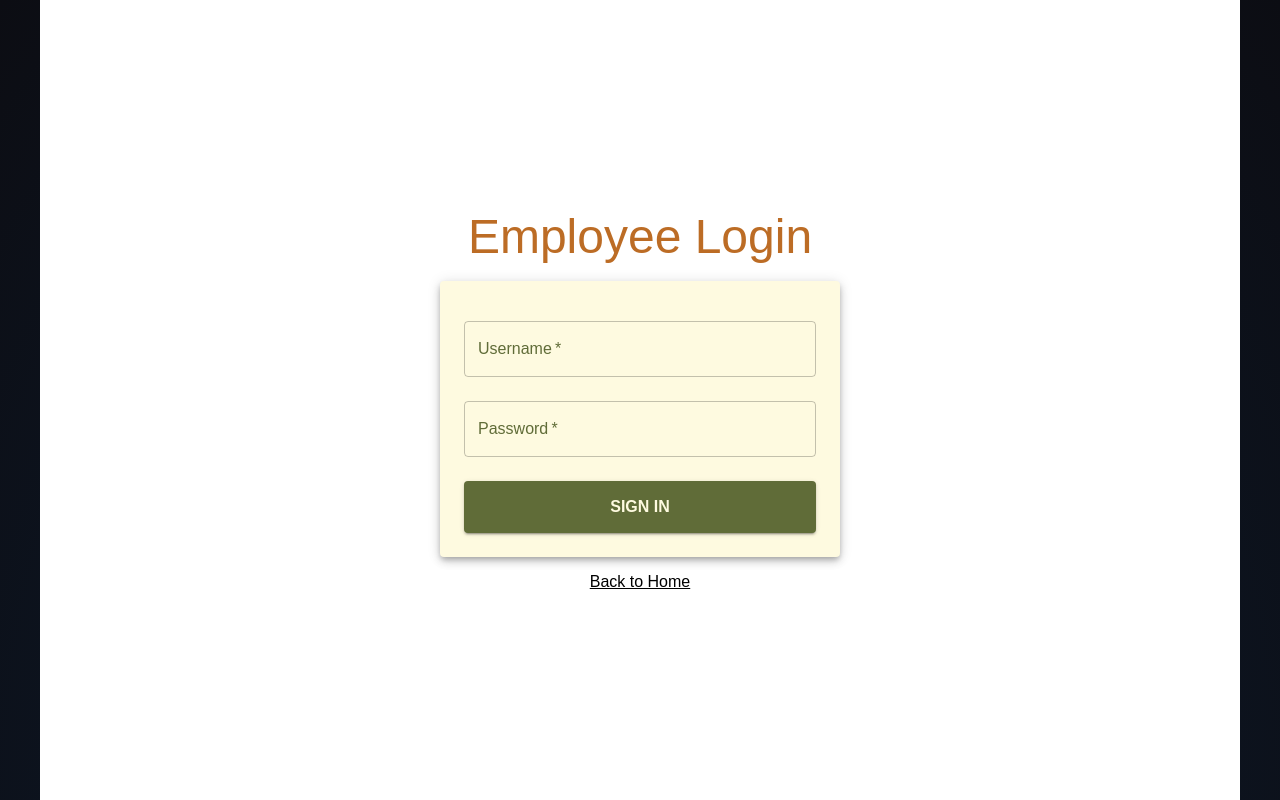
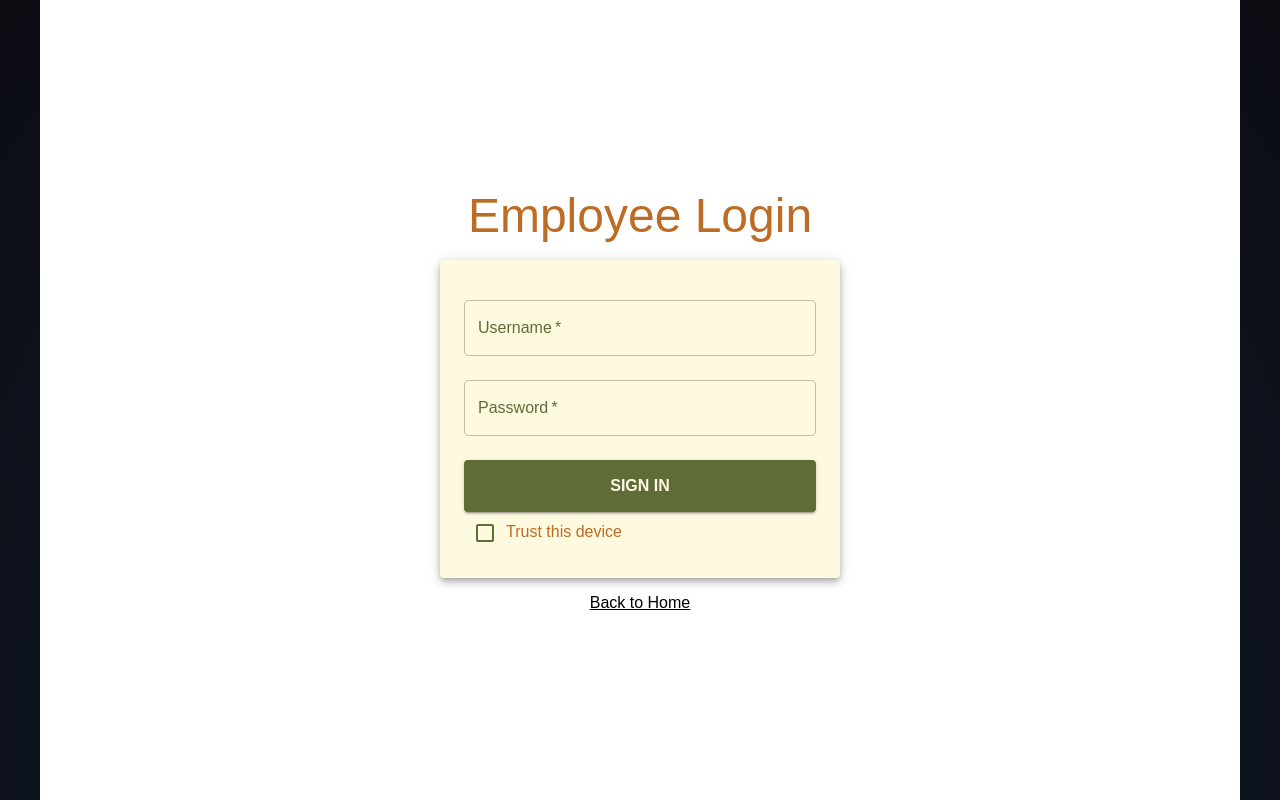
Before and after one commit to Azulheynen/Full-Stack-App, a React (Create React App) app in the folder client/: page /login in a window 1280 px wide. Built offline with nearby package versions, Linux system fonts and the light colour scheme; no server answers; a web font is replaced by a local one.

Commit message:
add persist

```diff
--- a/client/src/features/auth/Login.js
+++ b/client/src/features/auth/Login.js
@@ -12,8 +12,10 @@
   Container,
   Box,
   Alert,
+  Checkbox,
 } from "@mui/material";
 import { styled } from "@mui/system";
+import usePersist from "../../hooks/usePersist";
 
 // Styled components
 const StyledContainer = styled(Container)(({ theme }) => ({
@@ -55,12 +57,13 @@
 const Login = () => {
   const userRef = useRef(null);
   const errRef = useRef(null);
+  const navigate = useNavigate();
+  const dispatch = useDispatch();
   const [username, setUsername] = useState("");
   const [password, setPassword] = useState("");
   const [errMsg, setErrMsg] = useState("");
+  const [persist, setPersist] = usePersist();
   const { config, loading: configLoading } = useConfig();
-  const navigate = useNavigate();
-  const dispatch = useDispatch();
   const [login, { isLoading }] = useLoginMutation();
 
   useEffect(() => {
@@ -112,6 +115,7 @@
 
   const handleUserInput = (e) => setUsername(e.target.value);
   const handlePwdInput = (e) => setPassword(e.target.value);
+  const handleToggle = () => setPersist((prev) => !prev);
 
   if (isLoading || configLoading) return <Typography>Loading...</Typography>;
 
@@ -158,6 +162,16 @@
         >
           Sign In
         </SubmitButton>
+
+        <label htmlFor="persist" className="form_persist">
+          <Checkbox
+            type="checkbox"
+            id="persist"
+            onChange={handleToggle}
+            checked={persist}
+          ></Checkbox>
+          Trust this device
+        </label>
       </FormBox>
       <Box mt={2}>
         <Link to="/">Back to Home</Link>
```
